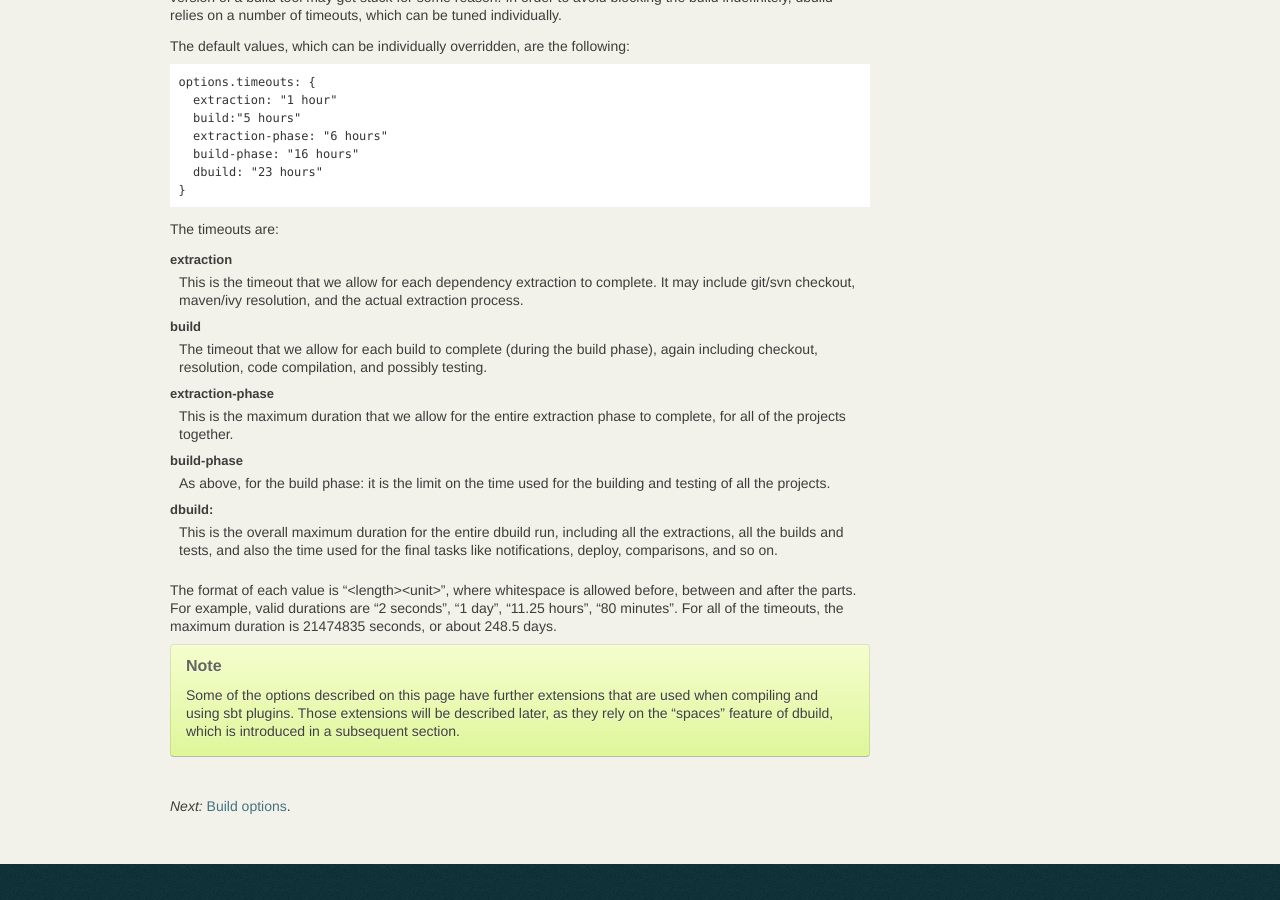
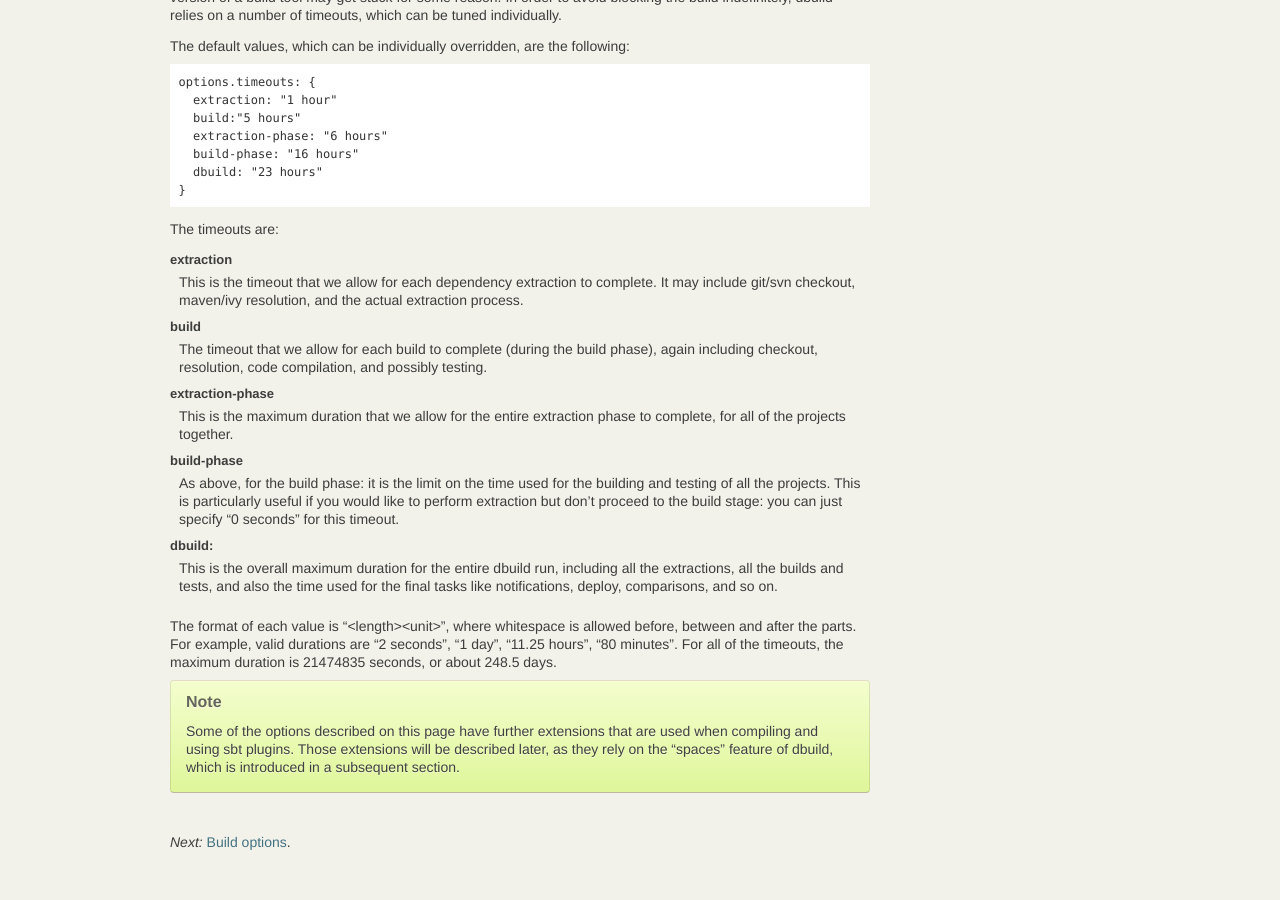
Before and after one commit to lightbend-labs/dbuild, a Sphinx documentation site: the page built from docs/src/sphinx/dbuild.rst, in a window 1280 px wide and 900 px high, scrolled down 14049 px. Built offline with Sphinx 7.4.7, drawn with Linux system fonts in a browser that asks for light colours; before the commit the page ends 14913 px from its top, so only the background shows below that.

Commit message:
Additional docs

```diff
--- a/docs/src/sphinx/dbuild.rst
+++ b/docs/src/sphinx/dbuild.rst
@@ -1019,7 +1019,9 @@ extraction-phase
 
 build-phase
   As above, for the build phase: it is the limit on the time used for the
-  building and testing of all the projects.
+  building and testing of all the projects. This is particularly useful if
+  you would like to perform extraction but don't proceed to the build stage:
+  you can just specify "0 seconds" for this timeout.
 
 dbuild:
   This is the overall maximum duration for the entire dbuild run, including
```
